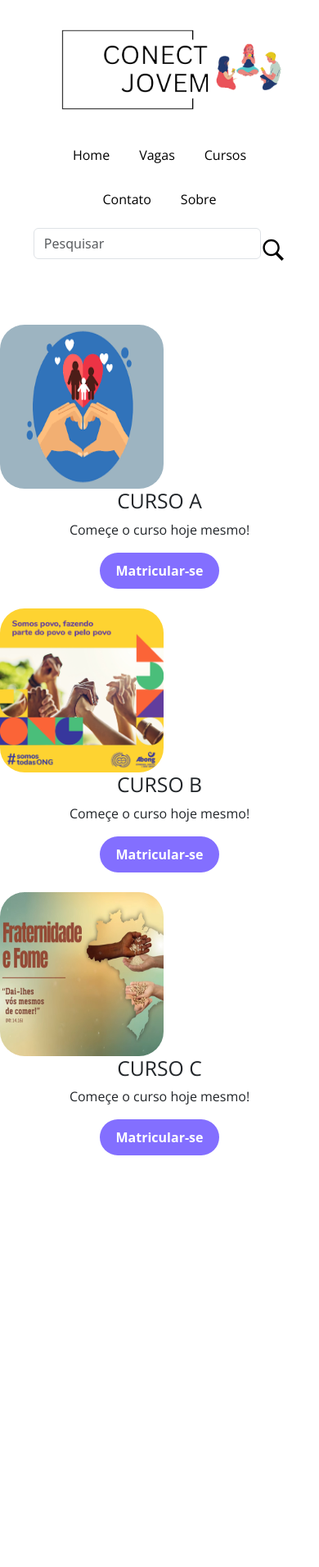
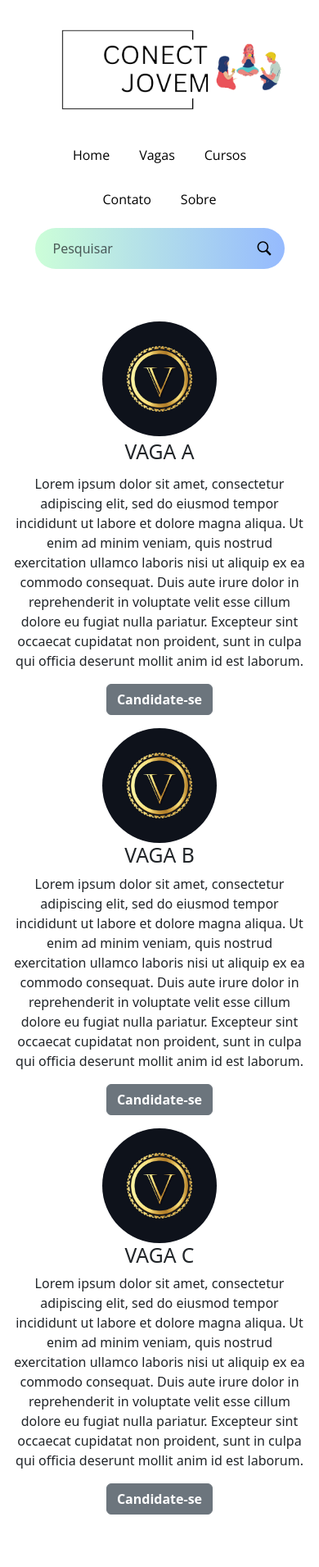
Before and after one commit to HuiseL265/prototipo-pi-2sem-2023, a PHP site: page /vagas.html in a window 390 px wide. Shown: the whole page at 82% size. Before the commit the page ends 1409 px from the top, so only its background shows below. Run offline with PHP 8.4, Linux system fonts and the light colour scheme; some web fonts are replaced.

Commit message:
terminado a 1ª versão

```diff
--- a/contato.html
+++ b/contato.html
@@ -18,12 +18,12 @@
                 <div class="juncao-input-nome-email">
                     <div class="input-single">
                         <input type="text" name="" id="nome-box" class="input" required>
-                        <label for="nome-box">Seu nome completo</label>
+                        <label for="nome-box">Nome completo</label>
                     </div>
 
                     <div class="input-single">
                         <input type="email" name="" id="email-box" class="input" required>
-                        <label for="email-box">Seu e-mail</label>
+                        <label for="email-box">E-mail</label>
                     </div>
                 </div>
 
--- a/css/cabecalho.css
+++ b/css/cabecalho.css
@@ -27,13 +27,21 @@ body {
 }
 
 .search-box {
-    align-items: center;
-    background: #F1F1F1;
+    background: rgb(204,254,216);
+    background: linear-gradient(90deg, rgba(204,254,216,1) 0%, rgba(149,186,254,1) 100%);
     border-radius: 40px;
-    display: flex;
+    display: flex !important;
     height: 50px;
     justify-content: space-between;
+    align-items: center !important;
     padding: 10px;
+}
+
+.search-box input{
+    border:0;
+}
+.search-box input:focus{
+    border:0 !important;
 }
 
 .search-txt {
@@ -52,11 +60,15 @@ body {
     justify-content: center;
     width: 30px;
     height: 30px;
+    padding:5px;
+    border-radius:50px;
+    transition: 0.2s;
 }
 
 .search-box:hover > .search-btn {
-    background: #099F19;
+    padding:2px;
 }
+
 
 .menu {
     display: flex;
--- a/css/contato.css
+++ b/css/contato.css
@@ -47,9 +47,8 @@ form p {
 
 }
 
-.juncao-input-nome-email{
-    display: flex;
-    flex:1 200px;
+.juncao-input-nome-email .input-single{
+    width:40% !important;
 }
 
 .input-single {
--- a/css/cursos.css
+++ b/css/cursos.css
@@ -4,47 +4,16 @@
     justify-content: space-around;
 }
 
-.feature.col{
-    margin-bottom:40px;
-}
-
-.div-empresa-img {
-    display:flex;
-    justify-content: center;
-    margin-bottom:10px;
+.div-empresa {
+    text-align: center;
 }
 
 .div-empresa-img img{
     width: 200px;
     height: 200px;
-    border-radius: 20px;
-}
-
-.div-empresa-titulo h2 {
-    text-align: center;
-    font-family: 'Open Sans';
-}
-
-.div-empresa-descricao p {
-    text-align: center;
-    font-family: 'Open Sans';
-}
-
-.div-empresa-btn {
-    display: flex;
-    justify-content: center;
-}
-
-.btn-produto {
-    margin-top:30px;
-    padding: 10px 40px;
-    border: 1;
-    border-radius: 5px;
-    background: rgb(204,254,216);
-    background: linear-gradient(90deg, rgba(204,254,216,1) 0%, rgba(149,186,254,1) 100%);
-    cursor: pointer;
+    border-radius: 10px;
 }
 
 .btn-produto:hover {
-    background: #a5a5ff;
+    background: #ffffff;
 }
--- a/vagas.html
+++ b/vagas.html
@@ -7,10 +7,11 @@
     <meta name="viewport" content="width-device-width, initial-scale=1.0">
     <title>Conexão Solidária</title>
     <link rel="stylesheet" href="css/cabecalho.css">
-    <link rel="stylesheet" href="css/vagas.css">
+    <link rel="stylesheet" href="css/cursos.css">
 
     <!--bootstrap-->
     <link href="https://cdn.jsdelivr.net/npm/bootstrap@5.3.2/dist/css/bootstrap.min.css" rel="stylesheet" integrity="sha384-T3c6CoIi6uLrA9TneNEoa7RxnatzjcDSCmG1MXxSR1GAsXEV/Dwwykc2MPK8M2HN" crossorigin="anonymous">
+
 </head>
 <body>
     <header class="p-3 text-bg-white">
@@ -29,60 +30,46 @@
                       <li><a class="nav-link px-2 text-black" href="sobre.html">Sobre</a></li>
                     </ul>
 
-                    <form class="col-10 col-lg-auto mb-3 mb-lg-0 me-lg-3" role="search">
-                        <input type="text" class="form-control form-control-dark text-bg-transparent bg-transparent" placeholder="Pesquisar">
+                    <div class="search-box">
+                        <form class="col-lg-auto mb-lg-0 me-lg-3" role="search">
+                            <input type="text" class="form-control text-bg-transparent bg-transparent" placeholder="Pesquisar">
+                        </form>
 
-                    </form>
-
-                    <a href="#" class="text-end search-btn"> <img src="img/lupa.svg"/></a>
+                        <a href="#" class="text-end search-btn"> <img src="img/lupa.svg"/></a>
+                    </div>
 
                 </div>
             </div>
         </div>
     </header>
-    <section class="row g-4 py-5 row-cols-1 row-cols-lg-3">
-        <div class="feature col" class="div-empresa">
-            <div class="div-empresa-img" >
-                <img src="img/ong1.png" alt="">
+    <section class="container marketing">
+        <div class="row py-5">
+            <div class="col-lg-4 div-empresa">
+                    <img src="img/vagasexemplo.jpg" width="140" height="140" alt="" class="bd-placeholder-img rounded-circle">
+                    <h2 class="fw-normal py-1">VAGA A</h2>
+                <p>Lorem ipsum dolor sit amet, consectetur adipiscing elit, sed do eiusmod tempor incididunt ut labore et dolore magna aliqua. Ut enim ad minim veniam, quis nostrud exercitation ullamco laboris nisi ut aliquip ex ea commodo consequat. Duis aute irure dolor in reprehenderit in voluptate velit esse cillum dolore eu fugiat nulla pariatur. Excepteur sint occaecat cupidatat non proident, sunt in culpa qui officia deserunt mollit anim id est laborum.</p>
+                <p>
+                    <a href="#" class="btn btn-secondary btn-produto"><b>Candidate-se</b></a>
+                </p>
             </div>
-            <div class="div-empresa-titulo">
-                <h2>CURSO A</h2>
+
+            <div class="col-lg-4 div-empresa">
+                <img src="img/vagasexemplo.jpg" width="140" height="140" alt="" class="bd-placeholder-img rounded-circle">
+                <h2 class="fw-normal">VAGA B</h2>
+                <p>Lorem ipsum dolor sit amet, consectetur adipiscing elit, sed do eiusmod tempor incididunt ut labore et dolore magna aliqua. Ut enim ad minim veniam, quis nostrud exercitation ullamco laboris nisi ut aliquip ex ea commodo consequat. Duis aute irure dolor in reprehenderit in voluptate velit esse cillum dolore eu fugiat nulla pariatur. Excepteur sint occaecat cupidatat non proident, sunt in culpa qui officia deserunt mollit anim id est laborum.</p>
+                <p>
+                    <a href="#" class="btn btn-secondary btn-produto"><b>Candidate-se</b></a>
+                </p>
             </div>
-            <div class="div-empresa-descricao">
-                <p>Começe o curso hoje mesmo!</p>
-            </div>
-            <div class="div-empresa-btn">
-                <a href="#"><button type="button" class="btn-produto"><b>Matricular-se</b></button></a>
-            </div>
+
+        <div class="col-lg-4 div-empresa">
+            <img src="img/vagasexemplo.jpg" width="140" height="140" alt="" class="bd-placeholder-img rounded-circle">
+            <h2 class="fw-normal">VAGA C</h2>
+            <p>Lorem ipsum dolor sit amet, consectetur adipiscing elit, sed do eiusmod tempor incididunt ut labore et dolore magna aliqua. Ut enim ad minim veniam, quis nostrud exercitation ullamco laboris nisi ut aliquip ex ea commodo consequat. Duis aute irure dolor in reprehenderit in voluptate velit esse cillum dolore eu fugiat nulla pariatur. Excepteur sint occaecat cupidatat non proident, sunt in culpa qui officia deserunt mollit anim id est laborum.</p>
+            <p>
+                <a href="#" class="btn btn-secondary btn-produto"><b>Candidate-se</b></a>
+            </p>
         </div>
-        <div class="feature col">
-            <div class="div-empresa-img">
-                <img src="img/ong2.png" alt="">
-            </div>
-            <div class="div-empresa-titulo">
-                <h2>CURSO B</h2>
-            </div>
-            <div class="div-empresa-descricao">
-                <p>Começe o curso hoje mesmo!</p>
-            </div>
-            <div class="div-empresa-btn">
-                <a href="#"><button type="button" class="btn-produto"><b>Matricular-se</b></button></a>
-            </div>
-        </div>
-
-        <div class="feature col">
-            <div class="div-empresa-img">
-                <img src="img/ong3.jpg" alt="">
-            </div>
-            <div class="div-empresa-titulo">
-                <h2>CURSO C</h2>
-            </div>
-            <div class="div-empresa-descricao">
-                <p>Começe o curso hoje mesmo!</p>
-            </div>
-            <div class="div-empresa-btn">
-                <a href="#"><button type="button" class="btn-produto"><b>Matricular-se</b></button></a>
-            </div>
         </div>
     </section>
 
```
Also changed, not shown: css/sobre.css (+2 -14 lines), cursos.html (+31 -45 lines), index.html (+21 -10 lines), sobre.html (+9 -7 lines), img/cursoexemplo.jpg (added), img/img-para-home.png (added), img/img-para-sobre.png, img/vagasexemplo.jpg (added).
